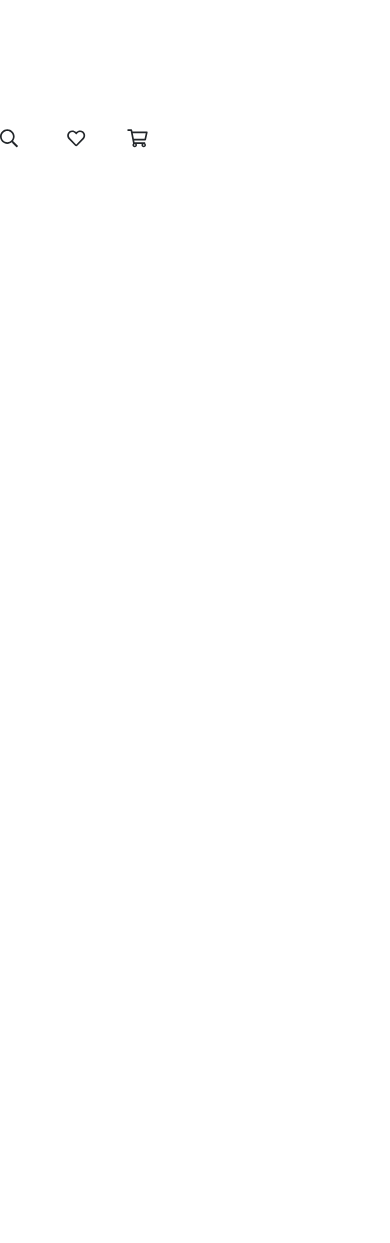
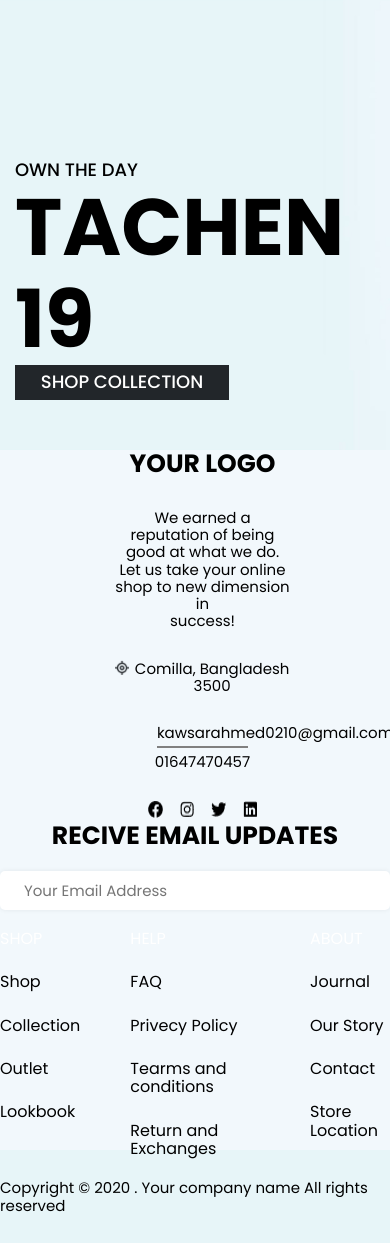
Before and after one commit to Marsel633/collusion, a plain HTML site: page index.html in a window 390 px wide. Before the commit the page ends 844 px from the top, so only its background shows below. Drawn offline with Linux system fonts and the light colour scheme.

Commit message:
i made 2 blocks

```diff
--- a/index.html
+++ b/index.html
@@ -16,23 +16,92 @@
     <link rel="stylesheet" href="./media.css" />
   </head>
   <body>
-    <header class="header">
-        <a href="">
-            your logo
-        </a>
-        <nav class="menu">
-            <ul>
-                <li><a href="#">Home</a></li>
-                <li><a href="#">Shop</a></li>
-                <li><a href="#">Lookbook</a></li>
-                <li><a href="#">Features</a></li>
-                <li><a href="#">Pages</a></li>
-                <li><a href="#">Blog</a></li>
-            </ul>
-        </nav>
-        <a href="#">
-            <img src="./images/search-heart-cart.svg" alt="cart search heart logo">
-        </a>
-    </header>
+    <main>
+      <div class="tachen">
+          <div class="container">
+              <div class="tachen__content">
+                  <p>
+                      OWN THE DAY
+                  </p>
+                  <h2>
+                      TACHEN 19
+                  </h2>
+                  <button>
+                      SHOP COLLECTION
+                  </button>
+              </div>
+          </div>
+      </div>
+  </main>
+
+  <footer>
+      <div class="container">
+          <div class="footer__content">
+              <div class="footer__left">
+                  <h3>
+                      YOUR LOGO
+                  </h3>
+                  <p>
+                      We earned a reputation of being good at what we do. <br>
+                      Let us take your online shop to new dimension in <br>
+                      success!
+                  </p>
+                  <div class="comilla">
+                      <img class="location__img" src="./img/location.png" alt="location">
+                      <span>
+                          Comilla, Bangladesh 3500
+                      </span>
+                  </div>
+                  <div class="footer__left-email">
+                      <p>
+                          kawsarahmed0210@gmail.com
+                      </p>
+                      <span>01647470457</span>
+                  </div>
+                  <div>
+                      <img class="icons__img" src="./img/facebook instagram twitter linkedin.png" alt="icons">
+                  </div>
+              </div>
+
+              <div class="footer__right">
+                  <h3>
+                      RECIVE EMAIL UPDATES
+                  </h3>
+                  <form action="#" class="footer__form">
+                      <input class="footer__input" type="email" placeholder="Your Email Address                                                                 JOIN">
+                  </form>
+                  <div class="footer__info">
+                      <div class="footer__info-1">
+                          <p><a href="#">SHOP</a></p>
+                          <li>Shop</li>
+                          <li>Collection</li>
+                          <li>Outlet</li>
+                          <li>Lookbook</li>
+                      </div>
+                      <div class="footer__info-2">
+                          <p><a href="#">HELP</a></p>
+                          <li>FAQ</li>
+                          <li>Privecy Policy</li>
+                          <li>Tearms and conditions</li>
+                          <li>Return and Exchanges</li>
+                      </div>
+                      <div class="footer__info-3">
+                          <p><a href="#">ABOUT</a></p>
+                          <li>Journal</li>
+                          <li>Our Story</li>
+                          <li>Contact</li>
+                          <li>Store Location</li>
+                      </div>
+                  </div>
+
+              </div>
+          </div>
+      </div>
+      <div class="footer__end">
+          <p>
+              Copyright © 2020 . Your company name  All rights reserved
+          </p>
+      </div>
+  </footer>
   </body>
 </html>
--- a/media.css
+++ b/media.css
@@ -0,0 +1,135 @@
+@media screen and (max-width: 1200px) {
+    .tachen {
+        background-image: url(../img/17\ 1.png);
+        width: 100%;
+        height: 500px;
+        background-size: cover;
+    }
+
+    .tachen__content {
+        display: flex;
+        flex-direction: column;
+        height: 400px;
+        justify-content: end;
+        margin-left: 20px;
+    }
+
+    .footer__left {
+        width: 50%;
+        display: flex;
+        flex-direction: column;
+        gap: 30px;
+        margin-left: 20px;
+    }
+}
+
+@media screen and (max-width: 992px ) {
+    .tachen__content {
+        display: flex;
+        flex-direction: column;
+        height: 400px;
+        justify-content: end;
+        margin-left: 15px;
+    }
+
+    .footer__left {
+        width: 49%;
+        display: flex;
+        flex-direction: column;
+        gap: 30px;
+        margin-left: 15px;
+    }
+
+    .footer__left-email p {
+        border-bottom: 2px solid grey;
+        width: 39%;
+        padding-bottom: 5px;
+    }
+}
+
+@media screen and (max-width: 973px) {
+
+    .tachen {
+    background-image: url(../img/17\ 1.png);
+    width: 100%;
+    height: 450px;
+    background-size: cover;
+    }
+
+    .tachen__content {
+        display: flex;
+        flex-direction: column;
+        height: 800px;
+        justify-content: end;
+    }
+
+    .footer__content {
+        display: flex;
+        flex-wrap: wrap;
+        max-width: 100%;
+        height: 700px;
+        justify-content: center;
+        align-items: center;
+        text-align: center;
+    }
+
+    .tachen__content {
+        display: flex;
+        flex-direction: column;
+        height: 400px;
+        justify-content: end;
+        margin-left: 15px;
+    }
+
+    .comilla {
+        display: flex;
+        gap: 3%;
+        justify-content: center;
+    }
+
+    .footer__left-email {
+        display: flex;
+        flex-direction: column;
+        gap: 5px;
+        align-items: center;
+    }
+
+    .footer__left-email p {
+        border-bottom: 2px solid grey;
+        width: 52%;
+        padding-bottom: 5px;
+    }
+
+    .footer__left {
+        width: 45%;
+        display: flex;
+        flex-direction: column;
+        gap: 30px;
+        margin-left: 15px;
+    }
+
+    .footer__info-1 {
+        display: flex;
+        flex-direction: column;
+        gap: 25px;
+        text-align: start;
+    }
+
+    .footer__info-2 {
+        display: flex;
+        flex-direction: column;
+        gap: 25px;
+        text-align: start;
+    }
+
+    .footer__info-3 {
+        display: flex;
+        flex-direction: column;
+        gap: 25px;
+        text-align: start;
+    }
+}
+
+@media screen and (max-width: 810px) {
+
+}
--- a/style.css
+++ b/style.css
@@ -1,3 +1,185 @@
 body {
     font-family: 'Poppins', sans-serif;
 }
+@import url(../media.css/media.css);
+
+* {
+    box-sizing: border-box;
+    margin: 0;
+    padding: 0;
+}
+
+.container {
+    max-width: 1200px;
+    margin: 0 auto;
+    padding: 0 auto;
+}
+
+.tachen {
+    background-image: url(../img/17\ 1.png);
+    width: 100%;
+    height: 945px;
+    background-size: cover;
+}
+
+.tachen__content {
+    display: flex;
+    flex-direction: column;
+    height: 800px;
+    justify-content: end;
+}
+
+.tachen__content p {
+    font-family: 'Poppins';
+    font-weight: 500;
+    font-size: 18px;
+}
+
+.tachen__content h2 {
+    font-family: 'Poppins';
+    font-weight: 700;
+    font-size: 80px;
+}
+
+.tachen__content button {
+    font-family: 'Poppins';
+    color: #fff;
+    border: none;
+    background: #22262A;
+    width: 214px;
+    height: 35px;
+    font-weight: 500;
+    font-size: 18px;
+}
+
+footer {
+    background: #F2F8FC;
+}
+
+.footer__content {
+    display: flex;
+    flex-wrap: wrap;
+    max-width: 100%;
+    height: 406px;
+    align-items: center;
+}
+
+.footer__left {
+    width: 50%;
+    display: flex;
+    flex-direction: column;
+    gap: 30px;
+}
+
+.footer__left h3 {
+    font-family: 'Poppins';
+    font-weight: 700;
+    font-size: 25px;
+}
+
+.footer__left-email {
+    display: flex;
+    flex-direction: column;
+    gap: 5px;
+}
+
+.footer__left-email p {
+    border-bottom: 2px solid grey;
+    width: 32%;
+    padding-bottom: 5px;
+}
+
+.footer__input {
+    width: 100%;
+    border: none;
+    padding: 11px 23px 11px 24px;
+    background: #FFFFFF;
+    box-shadow: 0px 0px 5px rgba(0, 0, 0, 0.07);
+    border-radius: 5px;
+    font-family: 'Poppins';
+    font-style: normal;
+    font-weight: 400;
+    font-size: 15px;
+}
+
+.footer__left span {
+    font-family: 'Poppins';
+    font-weight: 400;
+    font-size: 15px;
+}
+
+.footer__left p {
+    font-family: 'Poppins';
+    font-weight: 400;
+    font-size: 15px;
+}
+
+.footer__left hr {
+    width: 31.9%;
+    border: 1px solid gray;
+}
+
+.comilla {
+    display: flex;
+    gap: 3%;
+}
+
+.location__img {
+    width: 15px;
+    height: 15px;
+}
+
+.icons__img {
+    width: 109px;
+    height: 17px;
+}
+
+.footer__right {
+    display: flex;
+    flex-direction: column;
+    gap: 20px;
+}
+
+.footer__right h3 {
+    font-family: 'Poppins';
+    font-weight: 700;
+    font-size: 25px;
+}
+
+.footer__info {
+    display: flex;
+    gap: 50px;
+}
+
+.footer__info-1 {
+    display: flex;
+    flex-direction: column;
+    gap: 25px;
+}
+
+.footer__info-2 {
+    display: flex;
+    flex-direction: column;
+    gap: 25px;
+}
+
+.footer__info-3 {
+    display: flex;
+    flex-direction: column;
+    gap: 25px;
+}
+
+.footer__end {
+    display: flex;
+    justify-content: center;
+    align-items: center;
+    background: #E7F5F8;
+    width: 100%;
+    height: 93px;
+}
+
+.footer__end p {
+    font-family: 'Poppins';
+    font-weight: 400;
+    font-size: 15px;
+}
```
Also changed, not shown: images/search-heart-cart.svg (deleted), img/17 1.png (added), img/facebook instagram twitter linkedin.png (added), img/location.png (added).
